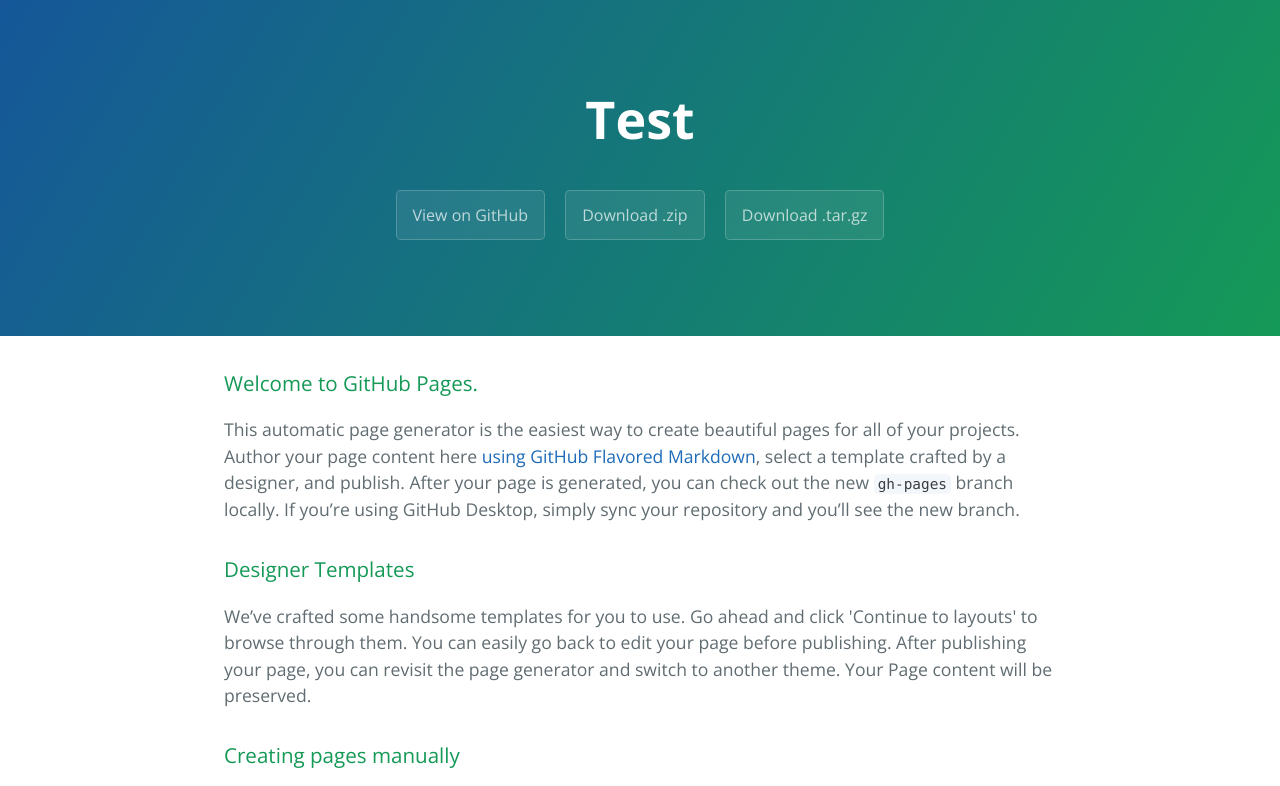
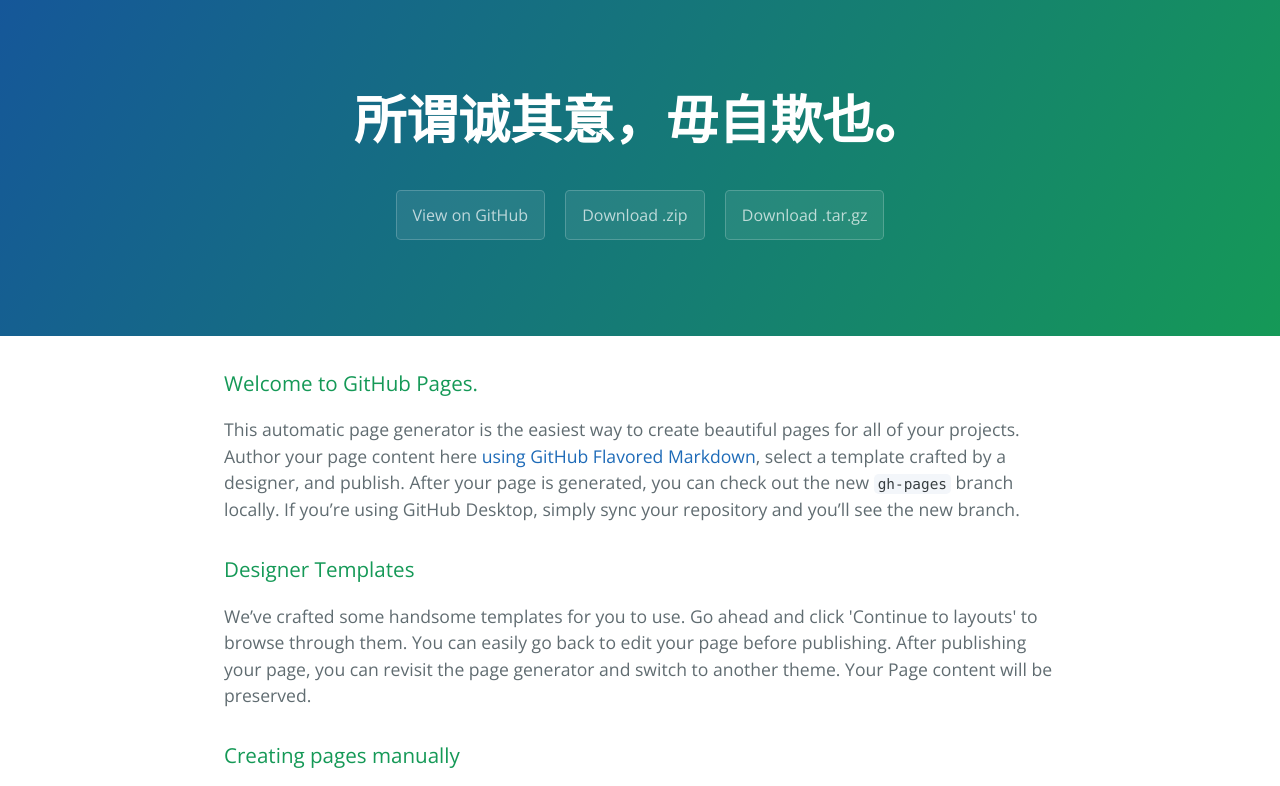
Before and after one commit to Flamencah/test, a plain HTML site: page index.html in a window 1280 px wide. Shown: the top 786 px of the page. Drawn offline with nearby package versions, Linux system fonts and the light colour scheme.

Commit message:
add test

```diff
--- a/index.html
+++ b/index.html
@@ -11,7 +11,7 @@
   </head>
   <body>
     <section class="page-header">
-      <h1 class="project-name">Test</h1>
+      <h1 class="project-name">所谓诚其意，毋自欺也。</h1>
       <h2 class="project-tagline"></h2>
       <a href="https://github.com/Flamencah/test" class="btn">View on GitHub</a>
       <a href="https://github.com/Flamencah/test/zipball/master" class="btn">Download .zip</a>
```
